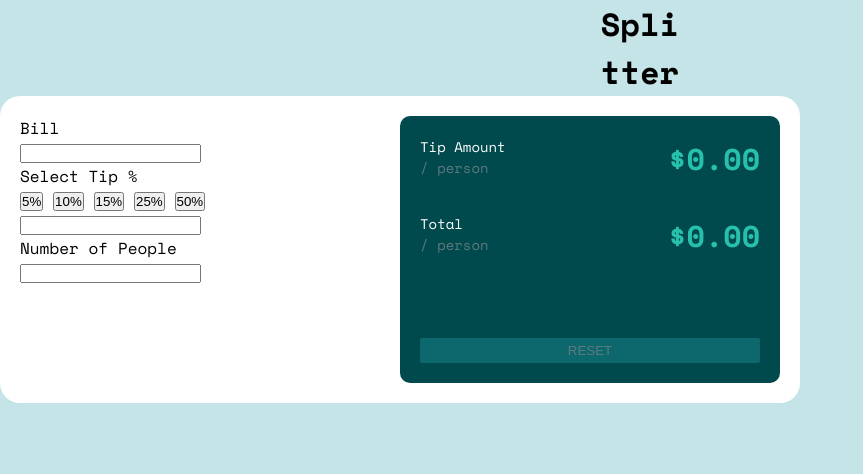
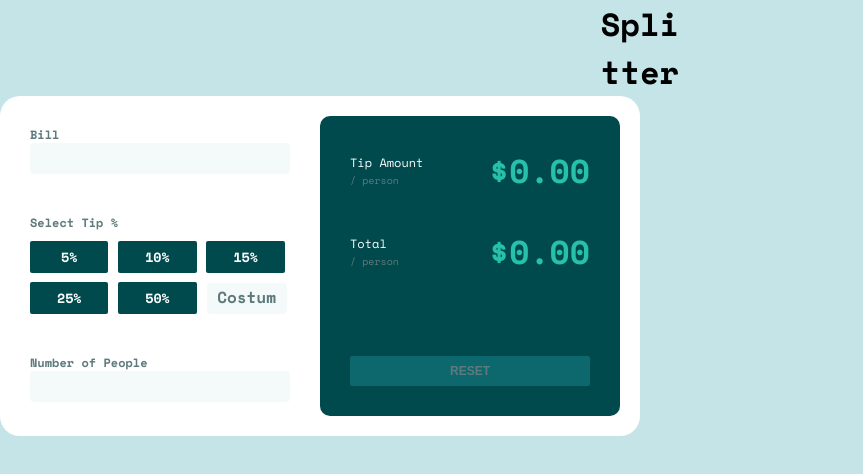
Before and after one commit to moussatougri/tip-calculator-app, a plain HTML site: page index.html in a window 1280 px wide. Shown: the whole page, without its empty margins (0-863 px from the left). Drawn offline with nearby package versions, Linux system fonts and the light colour scheme.

Commit message:
left side grid

```diff
--- a/index.html
+++ b/index.html
@@ -27,22 +27,39 @@
       <section class="calculator-container">
         <article class="input-form">
           <form action="" class="form">
-            <label for="bill">Bill</label><br />
-            <input type="number" name="bill" required />
-            <p class="select-tip">Select Tip %</p>
-            <input class="tip-button" type="button" value="5%" />
-            <input class="tip-button" type="button" value="10%" />
-            <input class="tip-button" type="button" value="15%" />
-            <input class="tip-button" type="button" value="25%" />
-            <input class="tip-button" type="button" value="50%" />
-            <input type="number" name="custom" id="custom-tip" /><br />
-            <label for="number-people">Number of People</label>
-            <br />
-            <input type="number" name="number-people" id="number-people" />
+            <div class="form-group">
+              <label for="bill">Bill</label>
+              <input type="number" name="bill" class="bill" required />
+            </div>
+            <div class="form-group">
+              <label class="select-tip">Select Tip %</label>
+              <input class="tip-button-5" type="button" value="5%" />
+              <input class="tip-button" type="button" value="10%" />
+              <input class="tip-button" type="button" value="15%" />
+              <input class="tip-button" type="button" value="25%" />
+              <input class="tip-button" type="button" value="50%" />
+              <input
+                type="number"
+                name="custom"
+                class="custom-tip"
+                placeholder="Costum"
+              />
+            </div>
+            <div class="form-group">
+              <label for="number-people" class="number-people-label"
+                >Number of People</label
+              >
+              <input
+                type="number"
+                name="number-people"
+                id="number-people"
+                required
+              />
+            </div>
           </form>
         </article>
         <article class="result">
-          <form action="">
+          <form action="" class="amount-form">
             <div class="tip-amount">
               <p>Tip Amount <br /><span>/ person</span></p>
               <span class="display">$0.00</span>
--- a/style.css
+++ b/style.css
@@ -1,4 +1,6 @@
-* {
+*,
+*::before,
+*::after {
   margin: 0;
   padding: 0;
   box-sizing: border-box;
@@ -13,11 +15,30 @@ header {
   text-align: center;
 }
 
+input {
+  padding: 8px;
+  background: hsl(189, 41%, 97%);
+  border: none;
+  border-radius: 4px;
+}
+
+span {
+  font-size: 10px;
+  color: hsl(186, 14%, 43%);
+}
+
+label {
+  display: block;
+  color: hsl(186, 14%, 43%);
+  font-size: 12px;
+  font-weight: 700;
+}
+
 .calculator-container {
   background-color: #fff;
   padding: 20px;
   border-radius: 20px;
-  max-width: 50rem;
+  max-width: 40rem;
 }
 
 .calculator-container {
@@ -29,32 +50,40 @@ header {
 .result {
   font-size: 14px;
   color: #fff;
-  padding: 20px;
+  padding: 30px;
   border-radius: 10px;
   background-color: hsl(183, 100%, 15%);
 }
-.input-form {
-  padding-right: 25px;
+
+.form {
+  display: grid;
+  grid-template-rows: 3fr;
+  gap: 2.5rem;
 }
 
-.tip-amount {
+.input-form {
+  padding: 10px 30px 0px 10px;
+}
+
+.tip-amount,
+.total {
   display: flex;
   justify-content: space-between;
+  align-items: center;
   margin-bottom: 2rem;
 }
 
-span {
-  color: hsl(186, 14%, 43%);
-}
-
 .total {
-  display: flex;
-  justify-content: space-between;
   margin-bottom: 5rem;
 }
 
+.total > p,
+.tip-amount > p {
+  font-size: 12px;
+}
+
 .display {
-  font-size: 30px;
+  font-size: 33px;
   font-weight: 700;
   color: hsl(172, 67%, 45%);
 }
@@ -62,8 +91,54 @@ span {
 .reset-button {
   border: none;
   border-radius: 2px;
-  padding: 5px;
+  padding: 8px;
   width: 100%;
   color: hsl(186, 14%, 43%);
   background-color: #0d686d;
+  font-size: 12px;
+  font-weight: bold;
 }
+
+.tip-button-5 {
+  padding: 6px 31px;
+}
+
+.tip-button {
+  padding: 6px 27px;
+}
+
+.tip-button-5,
+.tip-button {
+  font-family: "Space Mono", monospace;
+  font-weight: 700;
+  text-align: center;
+  color: white;
+  background: hsl(183, 100%, 15%);
+  border: none;
+  border-radius: 2px;
+  margin-top: 0.6rem;
+}
+
+.custom-tip {
+  width: 5rem;
+  margin-top: 0.6rem;
+}
+
+.custom-tip::placeholder {
+  text-align: center;
+  font-size: 16px;
+  font-family: "Space Mono", monospace;
+  font-weight: 700;
+  color: hsl(186, 14%, 43%);
+}
+
+.custom-tip::-webkit-outer-spin-button,
+.custom-tip::-webkit-inner-spin-button {
+  -webkit-appearance: none;
+  margin: 0;
+}
+
+.bill,
+#number-people {
+  width: 100%;
+}
```
